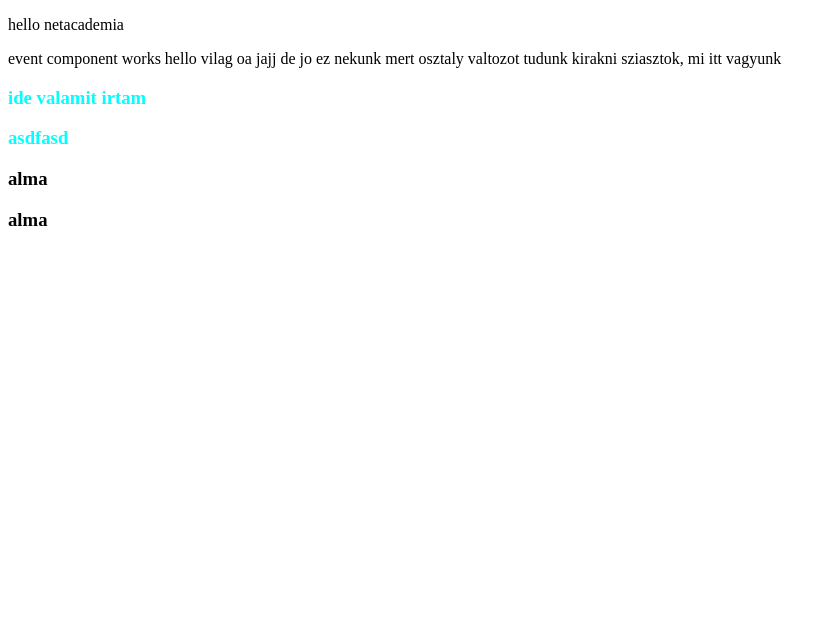
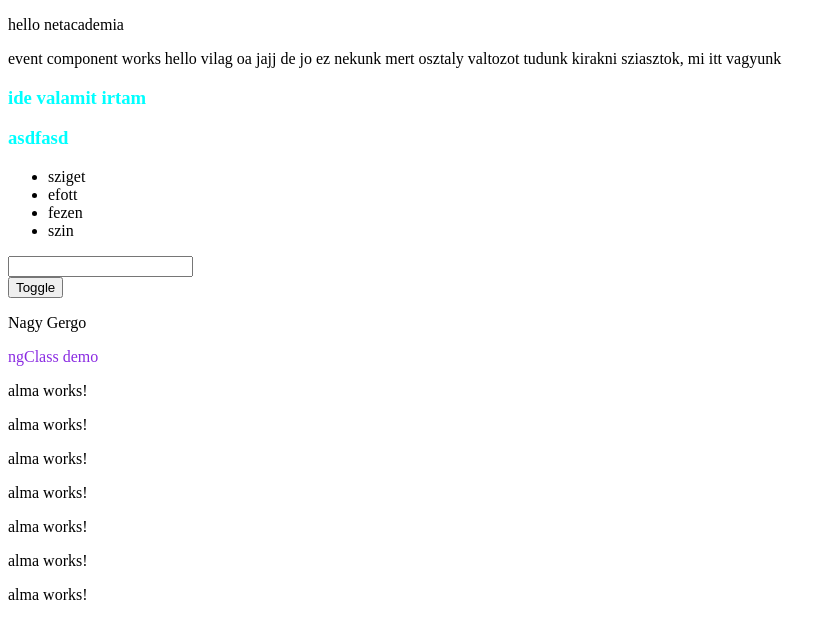
Before and after one commit to greg-nagy/basicComponentAndTemplateing, an Angular app: page / in a window 1280 px wide. Shown: the top 638 px of the page, without its empty margins (0-837 px from the left). Built offline with nearby package versions, Linux system fonts and the light colour scheme.

Commit message:
data binding demo

```diff
--- a/src/app/app.component.css
+++ b/src/app/app.component.css
@@ -0,0 +1,3 @@
+.valami {
+  color: blueviolet;
+}
--- a/src/app/app.component.html
+++ b/src/app/app.component.html
@@ -2,5 +2,33 @@
 
 <app-event></app-event>
 
-<h3>alma</h3>
-<h3>alma</h3>
+<ul>
+  <li *ngFor="let event of events">{{ event }}</li>
+</ul>
+
+<input type="text" [(ngModel)]="inputContent">
+<div>
+  {{inputContent}}
+</div>
+
+<button
+  (click)="toggle()"
+  (dblclick)="demo($event)"
+  [disabled]="klikkeljunke"
+>Toggle</button>
+
+<div *ngIf="show">
+  <p>Nagy Gergo</p>
+</div>
+
+<div [ngClass]="{ 'valami': show }">
+  <p>ngClass demo</p>
+</div>
+
+<app-alma></app-alma>
+<app-alma></app-alma>
+<app-alma></app-alma>
+<app-alma></app-alma>
+<app-alma></app-alma>
+<app-alma></app-alma>
+<app-alma></app-alma>
--- a/src/app/app.component.ts
+++ b/src/app/app.component.ts
@@ -7,4 +7,17 @@ import { Component } from '@angular/core';
 })
 export class AppComponent {
   title = 'app';
+  events = ['sziget', 'efott', 'fezen', 'szin'];
+  show = true;
+  klikkeljunke = false;
+  inputContent: string;
+
+  toggle() {
+    this.show = !this.show;
+    this.inputContent = 'ot, csip, RVT, ugyelet';
+  }
+
+  demo(ev: MouseEvent) {
+    console.log(ev);
+  }
 }
--- a/src/app/app.module.ts
+++ b/src/app/app.module.ts
@@ -4,6 +4,7 @@ import { NgModule } from '@angular/core';
 import { AppComponent } from './app.component';
 import { AlmaComponent } from './alma/alma.component';
 import { EventComponent } from './event/event.component';
+import { FormsModule } from '@angular/forms';
 
 @NgModule({
   declarations: [
@@ -12,7 +13,8 @@ import { EventComponent } from './event/event.component';
     EventComponent
   ],
   imports: [
-    BrowserModule
+    BrowserModule,
+    FormsModule
   ],
   providers: [],
   bootstrap: [AppComponent]
```
